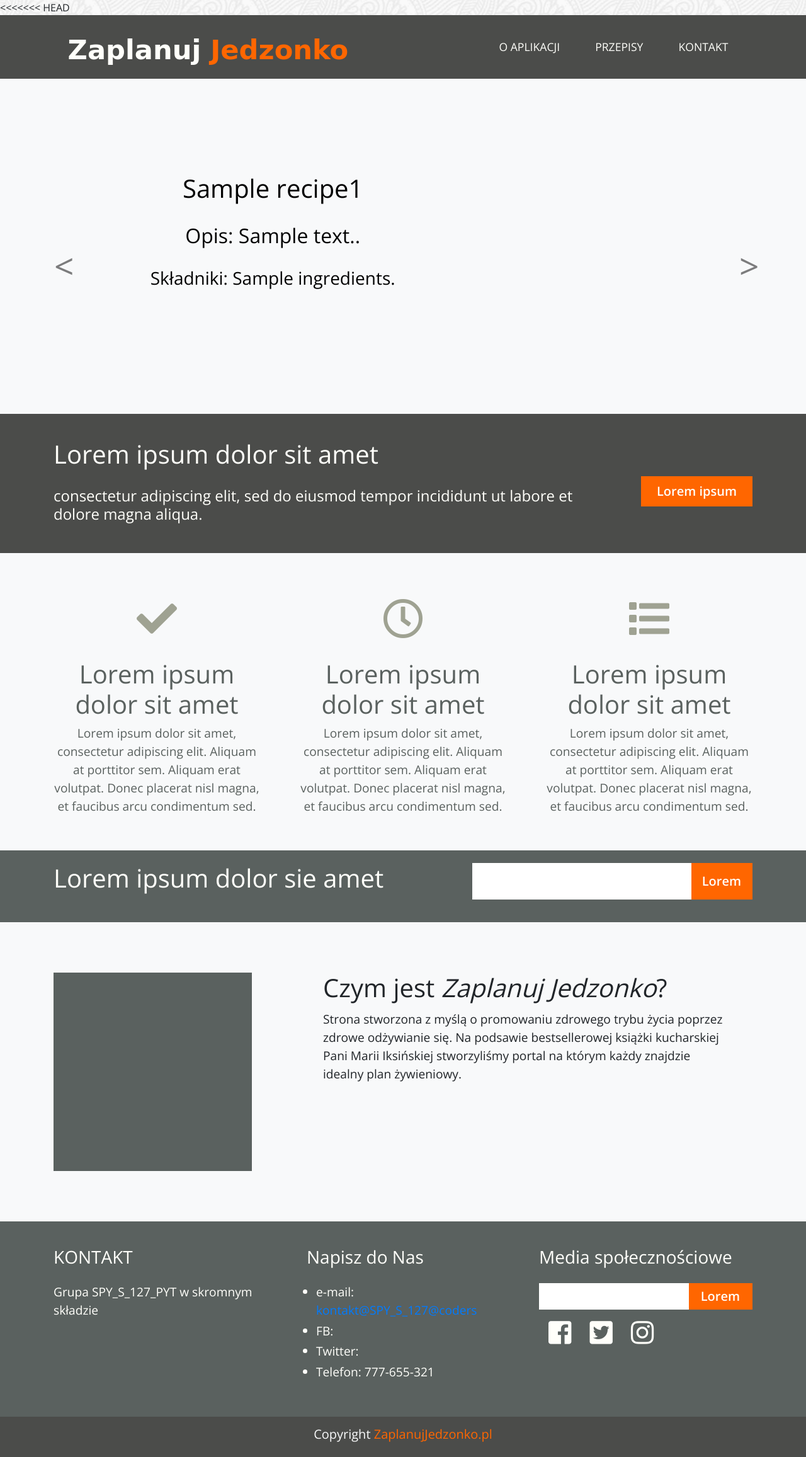
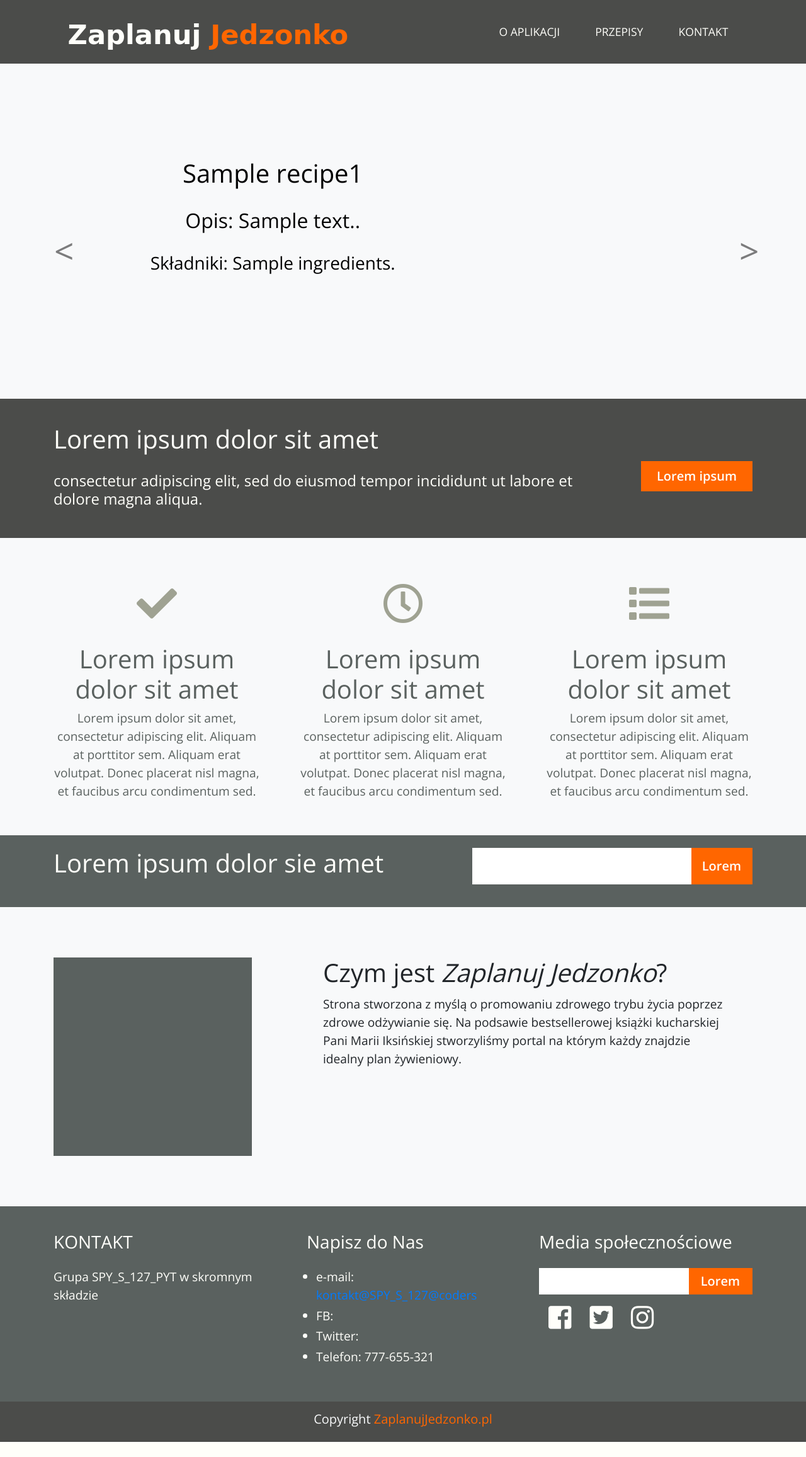
Before and after one commit to buczekamil/Projekt_SCRUM, a Django app: template jedzonko/templates/index.html in a window 1280 px wide. Shown: the whole page at 63% size. After the commit the page ends 2289 px from the top, so only its background shows below. Run offline with Django 3.2, Linux system fonts and the light colour scheme; the template is opened without the code that fills it: most values are stand-ins (such as "Sample title", 1, 10 or a date in 2020); some libraries are stand-ins or nearby versions; some web fonts are replaced.

Commit message:
Formularze

```diff
--- a/jedzonko/templates/index.html
+++ b/jedzonko/templates/index.html
@@ -17,7 +17,6 @@
 </head>
 
 <body>
-<<<<<<< HEAD
     <header class="page-header">
         <nav class="navbar navbar-expand-lg justify-content-around">
             <a href="/" class="navbar-brand main-logo">
--- a/scrumlab/urls.py
+++ b/scrumlab/urls.py
@@ -29,10 +29,10 @@
     path('recepie/list/', App_recpies.as_view()),
     path('', views.landing_page),
     path('recepie/<int:id>/', views.recipe_details),
-    # path('recipe/add/', views.app_add_recipe),                -  odchaczylem bo nie działał mi add_recipe
+    # path('recipe/add/', views.app_add_recipe),                -  odhaczylem bo nie działał mi add_recipe
     path('recipe/modify/<int:id>/', views.app_edit_recipe),
     path('plan/<int:id>/', views.app_details_schedules),
-    # path('plan/add/', views.add_app_add_schedules),          -  odchaczylem bo nie działał mi add_plan
+    # path('plan/add/', views.add_app_add_schedules),          -  odhaczylem bo nie działał mi add_plan
     path('plan/add-recepie/', views.app_schedules_meal_recipe),
     path('plan/list/', views.app_schedules),
     path('recipe/add/', views.new_recipe),
```
